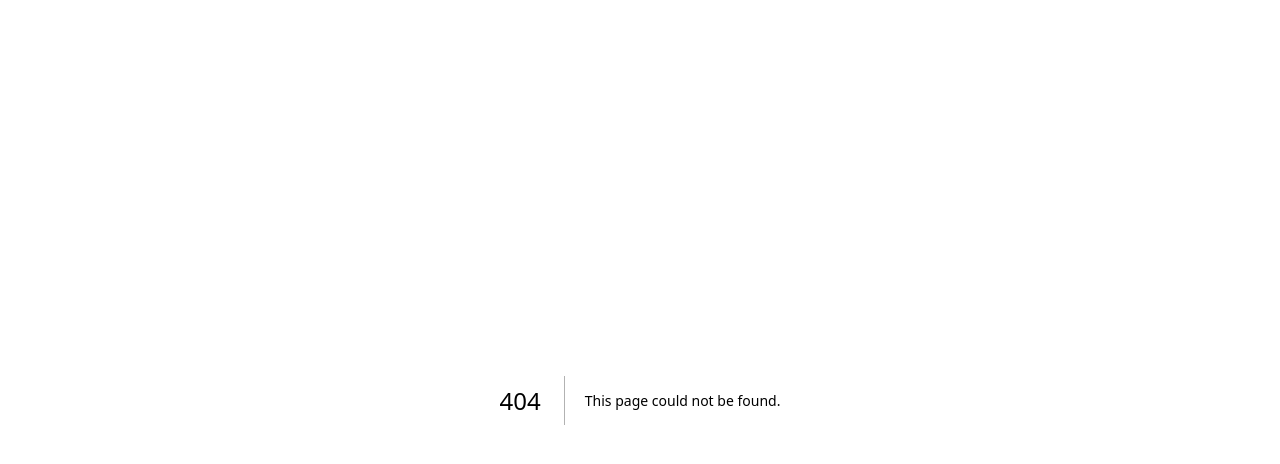
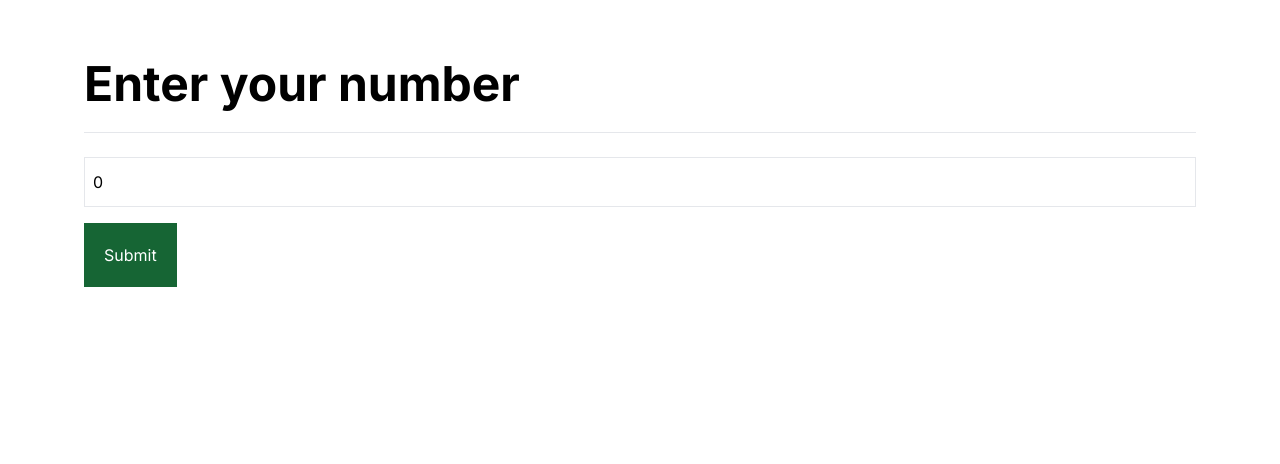
Before and after one commit to mdirshad007/myclass, a Next.js app: page /random-num in a window 1280 px wide. Before the commit this address had no page. Shown: the top 464 px of the page. Built offline with nearby package versions, Linux system fonts and the light colour scheme.

Commit message:
add a random number

```diff
--- /dev/null
+++ b/app/random-num/page.js
@@ -0,0 +1,44 @@
+"use client"
+import React, { useEffect, useState } from 'react'
+
+export default function page() {
+    // let randomNumber=Math.floor(Math.random() * 20) + 1;
+    const [randomNumber, setRandomNumber]=useState(null);
+    const [inputNumber,setInputNumber]=useState(0);
+    const [result,setReslut]=useState('');
+
+
+    useEffect(()=>{
+        setRandomNumber(Math.floor(Math.random() * 20) + 1);
+    },[])
+
+    useEffect(()=>{
+        console.log("random number is ",randomNumber);
+    },[randomNumber])
+
+    const onHandelCheckNumber=()=>{
+        if(randomNumber>inputNumber){
+            setReslut('Random number is greater then your number');
+        }
+        else if(randomNumber<inputNumber){
+            setReslut('Random number is less then your number');
+        }
+        else{
+            setReslut("Your number is equal to random number");
+        }
+    }
+    const onChangeHandel=(event)=>{
+        setInputNumber(event.target.value)
+    }
+  return (
+    <div>
+  <div className="max-w-6xl w-full mx-auto mt-10 p-5">
+    <h1 className="text-5xl font-bold">Enter your number</h1>
+    <hr className="my-6" />
+    <input type="number" className='w-full h-[50px] border p-2' placeholder='Enter number' onChange={onChangeHandel} value={inputNumber} />
+    <button className='p-5 bg-green-800 text-white mt-4' onClick={onHandelCheckNumber}>Submit</button>
+    <p>{result}</p>
+  </div>
+</div>
+  )
+}
```
